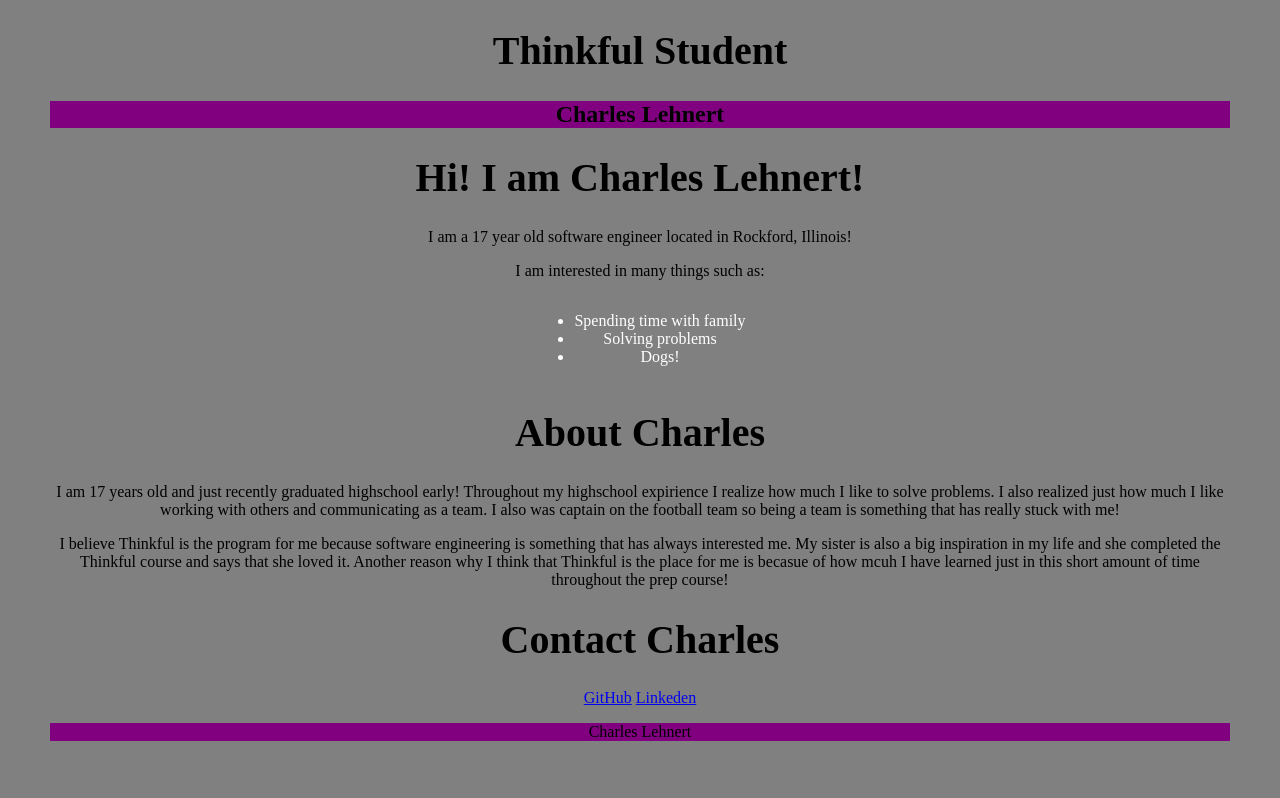
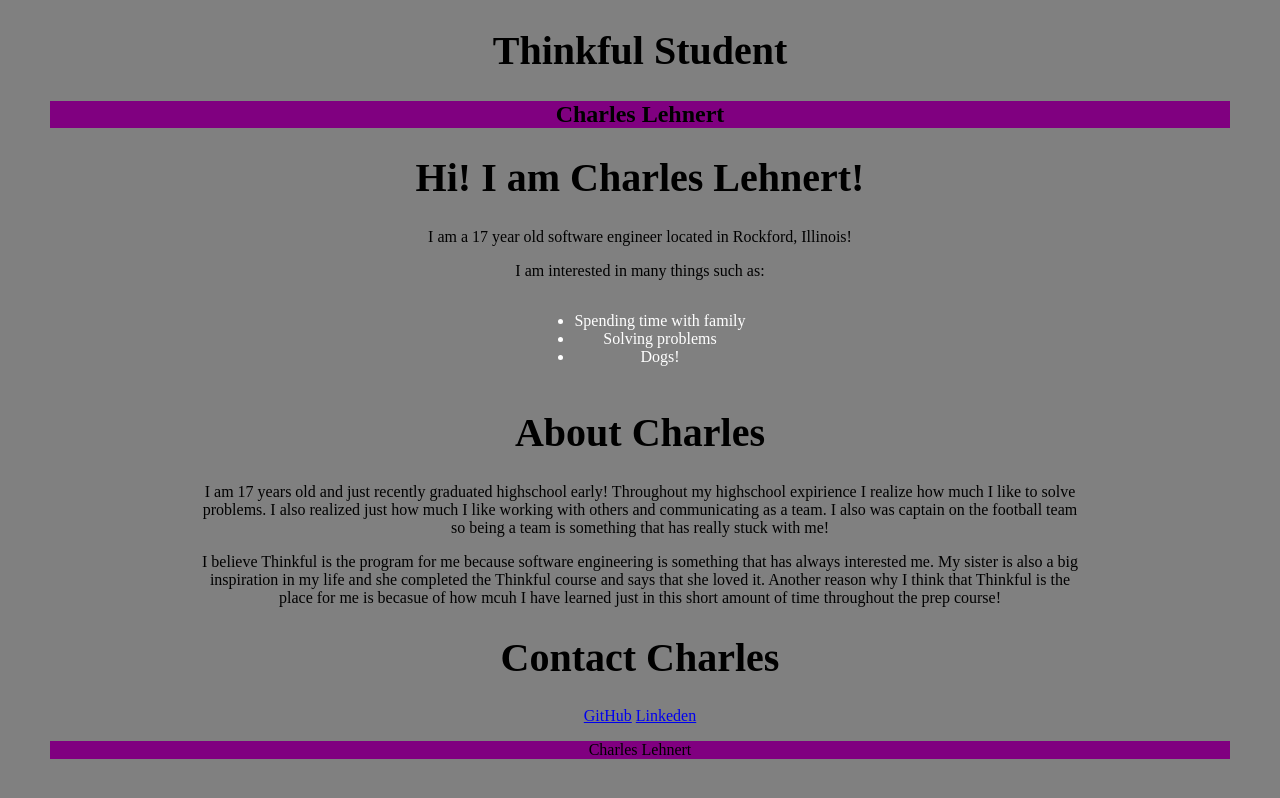
Before and after one commit to CharlesLehnert/CharlesLehnert-port, a plain HTML site: page index.html in a window 1280 px wide. Drawn offline with Linux system fonts and the light colour scheme.

Commit message:
Update style.css

```diff
--- a/style.css
+++ b/style.css
@@ -27,6 +27,10 @@ h1 {
 	text-align:center;
 }
 
+.charlie {
+	margin-right: 150px;
+	margin-left: 150px;
+}
 li {
   font-family: Serif;
   font-size: 25x;
```
